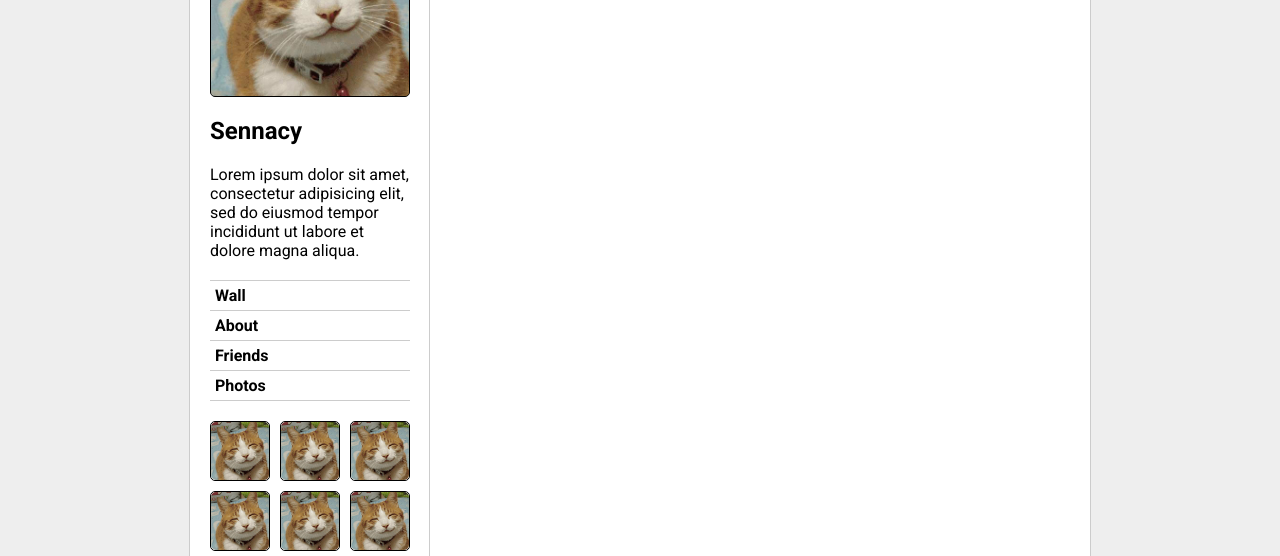
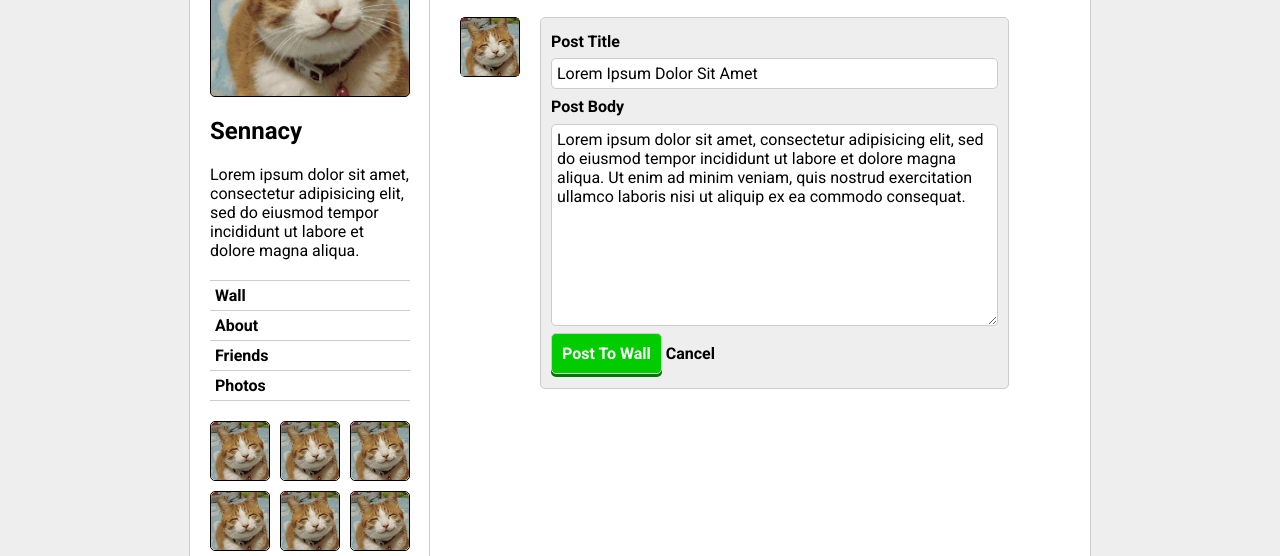
Before and after one commit to youknowhu/Tower-of-hanoi-front-end, a plain HTML site: page W6D2/css-friends-09/skeleton/09-forms.html in a window 1280 px wide. Shown: the part 244-800 px from the top of the page. Drawn offline with Linux system fonts and the light colour scheme.

Commit message:
Add form on webpage

```diff
--- a/W6D2/css-friends-09/skeleton/09-forms.html
+++ b/W6D2/css-friends-09/skeleton/09-forms.html
@@ -100,7 +100,25 @@
 
     </section>
     <section class="content-main">
+      <div class="thumb">
+        <a href="#" title="Sennacy">
+          <img src="./images/cat.jpg" alt="">
+        </a>
+      </div>
 
+      <form action="index.html" method="post" class="input">
+        <label for="title"> Post Title </label>
+        <input id="title" type="text" value="Lorem Ipsum Dolor Sit Amet">
+
+
+        <label for="body"> Post Body </label>
+        <textarea name="name" rows="10" cols="50">Lorem ipsum dolor sit amet, consectetur adipisicing elit, sed do eiusmod tempor incididunt ut labore et dolore magna aliqua. Ut enim ad minim veniam, quis nostrud exercitation ullamco laboris nisi ut aliquip ex ea commodo consequat.</textarea>
+
+        <div class="submit">
+          <input type="submit" value="Post To Wall">
+          <a href="#">Cancel</a>
+        </div>
+      </form>
     </section>
   </main>
 
--- a/W6D2/css-friends-09/skeleton/css/09-forms.css
+++ b/W6D2/css-friends-09/skeleton/css/09-forms.css
@@ -1 +1,61 @@
 /* PHASE 9: Forms */
+.content-main {
+  display: flex;
+}
+
+.content-main .thumb {
+  margin: 10px;
+  margin-top: 0px;
+  margin-right: 20px;
+}
+
+.content-main form {
+  display: flex;
+  flex-direction: column;
+  background-color: #eee;
+  border: 1px solid #ccc;
+  padding: 10px;
+  border-radius: 5px;
+  justify-content: space-around;
+  height: 350px;
+}
+
+form input, form textarea {
+  background-color: white;
+  border: 1px solid #ccc;
+  padding: 5px;
+  border-radius: 5px;
+}
+
+form label {
+  font-weight: 700;
+}
+
+form input:focus, form textarea:focus {
+  border: 1px solid #0c0;
+}
+
+form .submit input {
+  padding: 10px;
+  background-color: #0c0;
+  color: white;
+  font-weight: 700;
+  box-shadow: 0 3px 0 0 #070;
+}
+
+form .submit input:hover {
+  background-color: #0b0;
+}
+
+form .submit a:hover {
+  color: red;
+}
+
+form .submit a {
+  font-weight: 800;
+}
+
+#title {
+  display: block;
+  float: left;
+}
```
